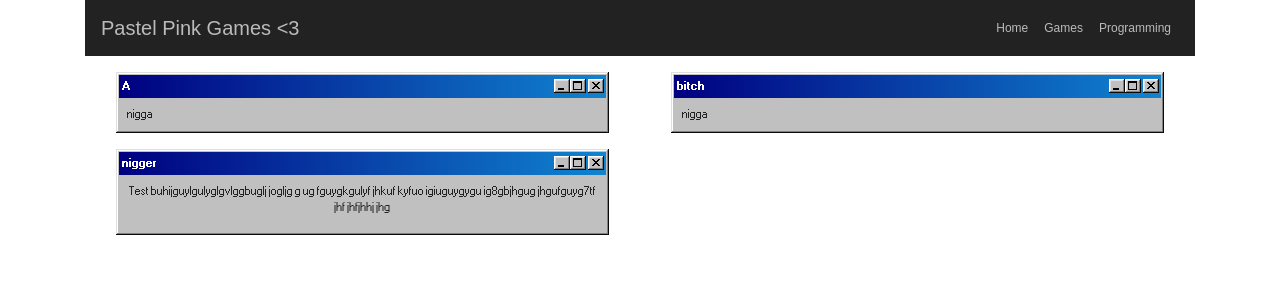
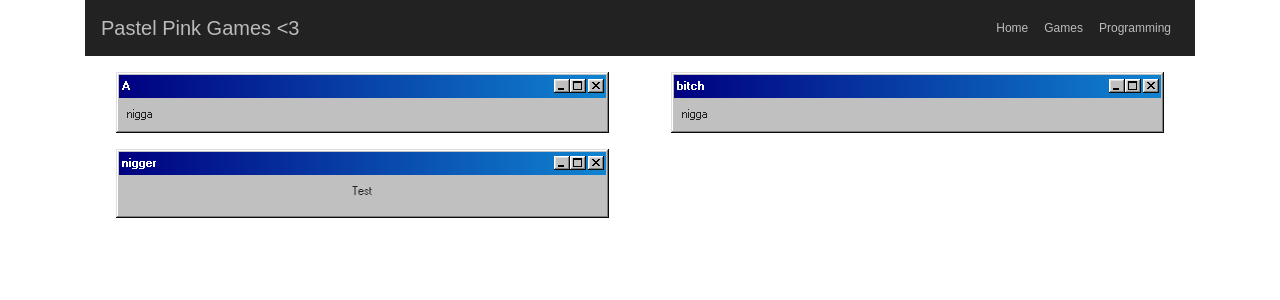
Before and after one commit to PastelGames/portfolio-website, a React (Create React App) app: page / in a window 1280 px wide. Shown: the top 300 px of the page. Built offline with nearby package versions, Linux system fonts and the light colour scheme.

Commit message:
changed test text

```diff
--- a/src/Home.js
+++ b/src/Home.js
@@ -8,7 +8,7 @@ export const Home = () => (
             <div className="col">
                 <Window title="A" content="nigga"/>
                 <Window title="nigger" content={
-                    <p style={{textAlign: "center"}}>Test buhijguylgulyglgvlggbuglj jogljg g ug fguygkgulyf jhkuf kyfuo igiuguygygu ig8gbjhgug jhgufguyg7tf jhf jhfjhhj jhg </p>
+                    <p style={{textAlign: "center"}}>Test</p>
                 } />
             </div>
             <div className="col">
```
